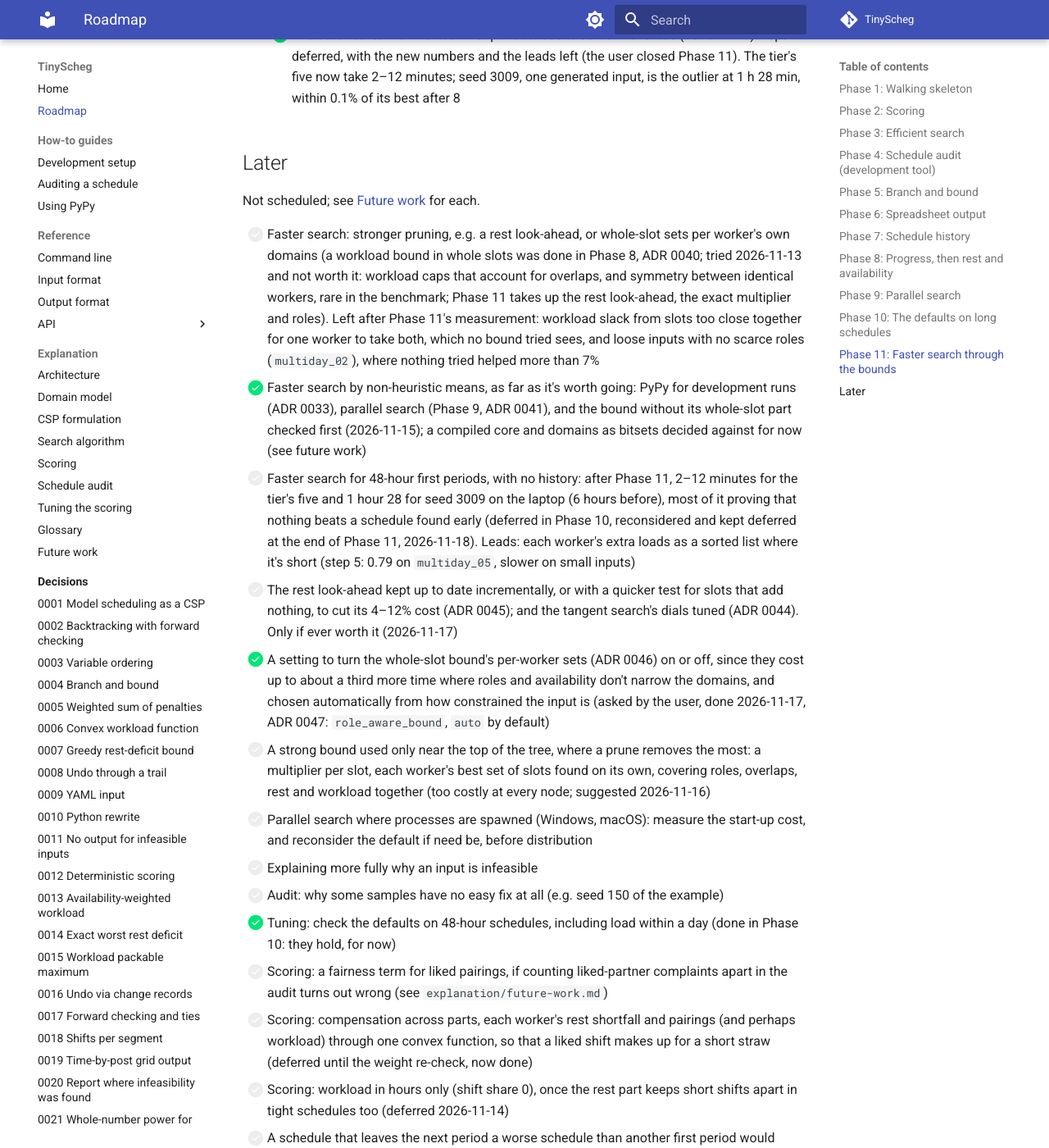
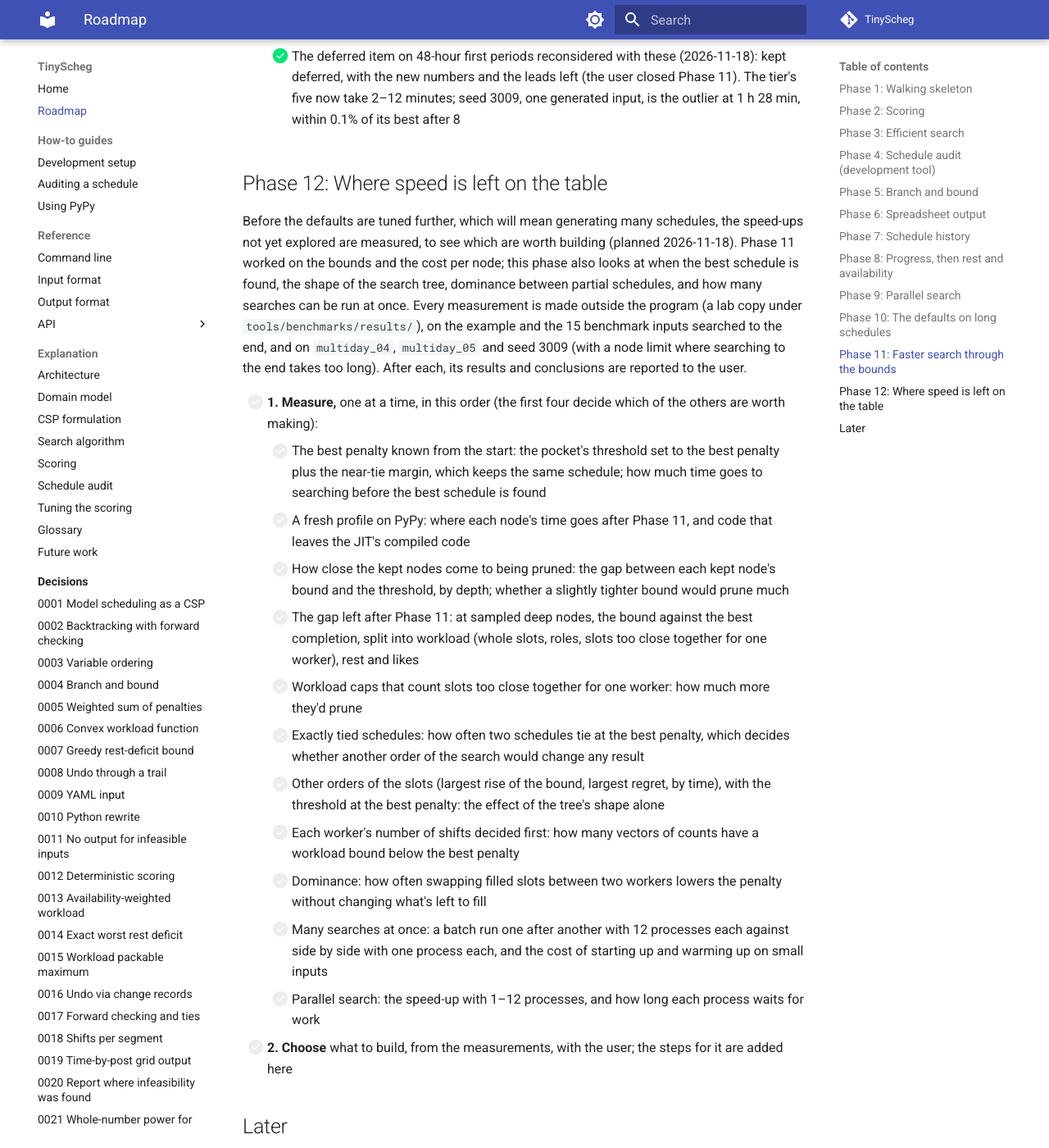
Before and after one commit to 3-kids-wearing-a-trenchcoat/TinyScheg, an MkDocs documentation site: the page built from docs/roadmap.md, in a window 1280 px wide and 1400 px high, scrolled down 10158 px. Shown: the whole window at 82% size. Built offline with MkDocs 1.6.1 and Material for MkDocs 9.7.7, drawn with Linux system fonts in a browser that asks for light colours; comment, search, counter and statistics services are not loaded; some of the changed text lies outside the part shown.

Commit message:
Roadmap: Phase 12, where speed is left on the table, planned: eleven measurements outside the program, one at a time, then choosing what to build
Co-Authored-By: Claude Opus 5.5 <noreply@anthropic.com>
Claude-Session: https://claude.ai/code/session_01F2KXFtMmJjZXRnwpgjXXPB

```diff
--- a/docs/roadmap.md
+++ b/docs/roadmap.md
@@ -9,7 +9,7 @@ When something is deferred, it goes both into [Later](#later) here and into
 
 Progress: Phases 1–8 complete (Phase 8 on 2026-11-15); the penalty's parts made flat after Phase 7 ([ADR 0032](decisions/0032-flat-penalty-parts.md)); PyPy for development runs ([ADR 0033](decisions/0033-pypy-for-development-runs.md)); never back to back ([ADR 0034](decisions/0034-never-back-to-back.md)); Phase 9, parallel search, complete
 (2026-11-15); Phase 10, the defaults on long schedules, complete (2026-11-16); Phase 11, faster search through the
-bounds, complete (2026-11-18).
+bounds, complete (2026-11-18); Phase 12, where speed is left on the table, started (2026-11-18).
 
 ## Phase 1: Walking skeleton
 
@@ -344,6 +344,39 @@ user's approval first.
       new numbers and the leads left (the user closed Phase 11). The tier's five now take 2–12 minutes; seed 3009,
       one generated input, is the outlier at 1 h 28 min, within 0.1% of its best after 8
 
+## Phase 12: Where speed is left on the table
+
+Before the defaults are tuned further, which will mean generating many schedules, the speed-ups not yet explored are
+measured, to see which are worth building (planned 2026-11-18). Phase 11 worked on the bounds and the cost per node;
+this phase also looks at when the best schedule is found, the shape of the search tree, dominance between partial
+schedules, and how many searches can be run at once. Every measurement is made outside the program (a lab copy under
+`tools/benchmarks/results/`), on the example and the 15 benchmark inputs searched to the end, and on `multiday_04`,
+`multiday_05` and seed 3009 (with a node limit where searching to the end takes too long). After each, its results
+and conclusions are reported to the user.
+
+- [ ] **1. Measure,** one at a time, in this order (the first four decide which of the others are worth making):
+    - [ ] The best penalty known from the start: the pocket's threshold set to the best penalty plus the near-tie
+      margin, which keeps the same schedule; how much time goes to searching before the best schedule is found
+    - [ ] A fresh profile on PyPy: where each node's time goes after Phase 11, and code that leaves the JIT's
+      compiled code
+    - [ ] How close the kept nodes come to being pruned: the gap between each kept node's bound and the threshold, by
+      depth; whether a slightly tighter bound would prune much
+    - [ ] The gap left after Phase 11: at sampled deep nodes, the bound against the best completion, split into
+      workload (whole slots, roles, slots too close together for one worker), rest and likes
+    - [ ] Workload caps that count slots too close together for one worker: how much more they'd prune
+    - [ ] Exactly tied schedules: how often two schedules tie at the best penalty, which decides whether another
+      order of the search would change any result
+    - [ ] Other orders of the slots (largest rise of the bound, largest regret, by time), with the threshold at the
+      best penalty: the effect of the tree's shape alone
+    - [ ] Each worker's number of shifts decided first: how many vectors of counts have a workload bound below the
+      best penalty
+    - [ ] Dominance: how often swapping filled slots between two workers lowers the penalty without changing what's
+      left to fill
+    - [ ] Many searches at once: a batch run one after another with 12 processes each against side by side with one
+      process each, and the cost of starting up and warming up on small inputs
+    - [ ] Parallel search: the speed-up with 1–12 processes, and how long each process waits for work
+- [ ] **2. Choose** what to build, from the measurements, with the user; the steps for it are added here
+
 ## Later
 
 Not scheduled; see [Future work](explanation/future-work.md) for each.
```
